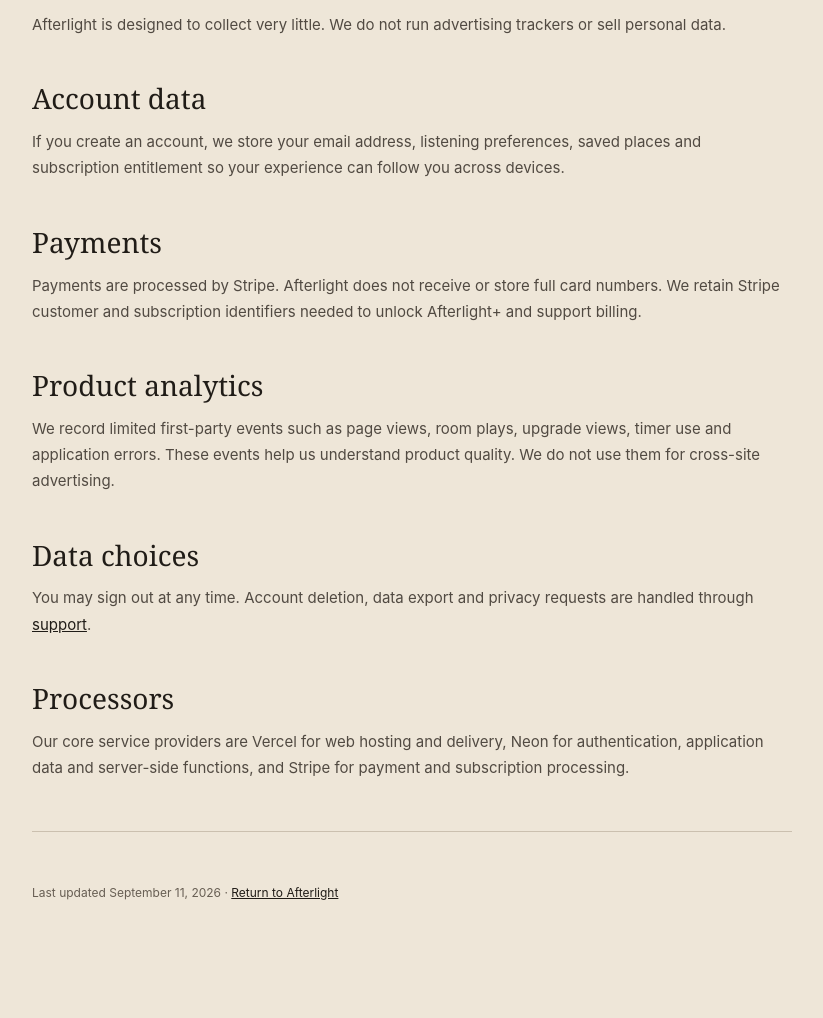
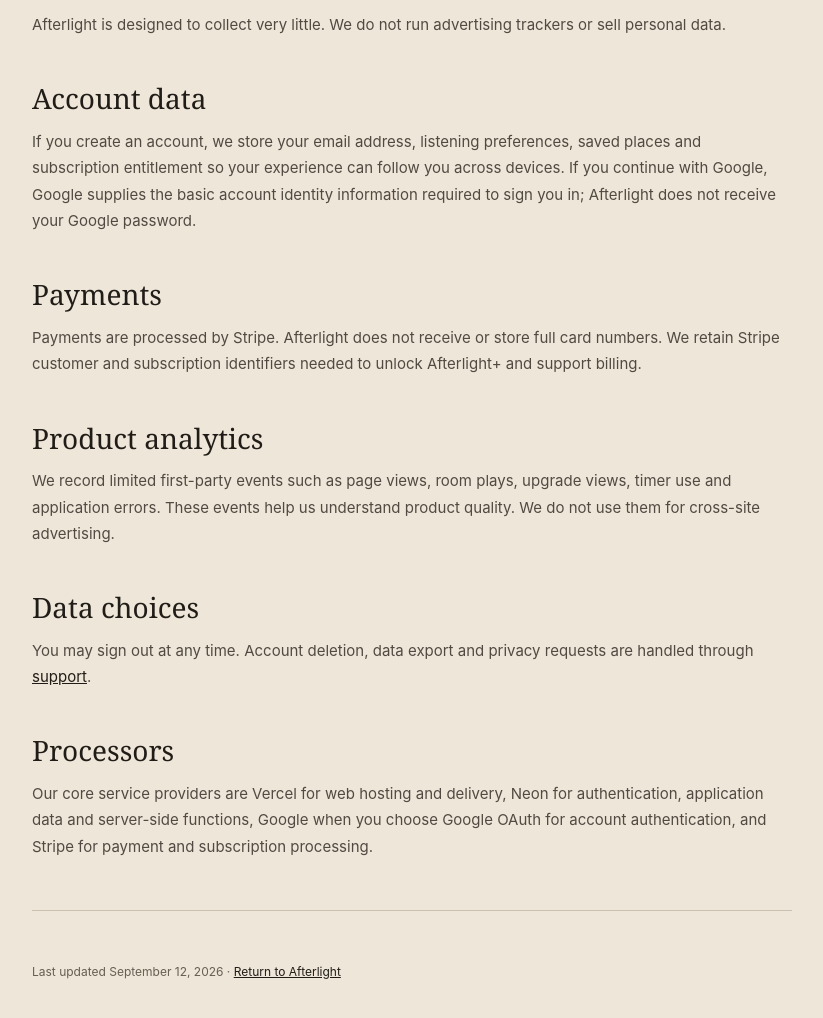
Before and after one commit to rrahul0904/afterlight-radio, a website: page legal/privacy.html in a window 1280 px wide. Shown: the part 340-1358 px from the top of the page, without its empty margins (228-1051 px from the left). Drawn offline with Linux system fonts and the light colour scheme.

Commit message:
docs: disclose Google OAuth authentication

```diff
--- a/legal/privacy.html
+++ b/legal/privacy.html
@@ -14,7 +14,7 @@
 <h1>Privacy, without the fog.</h1>
 <p>Afterlight is designed to collect very little. We do not run advertising trackers or sell personal data.</p>
 <h2>Account data</h2>
-<p>If you create an account, we store your email address, listening preferences, saved places and subscription entitlement so your experience can follow you across devices.</p>
+<p>If you create an account, we store your email address, listening preferences, saved places and subscription entitlement so your experience can follow you across devices. If you continue with Google, Google supplies the basic account identity information required to sign you in; Afterlight does not receive your Google password.</p>
 <h2>Payments</h2>
 <p>Payments are processed by Stripe. Afterlight does not receive or store full card numbers. We retain Stripe customer and subscription identifiers needed to unlock Afterlight+ and support billing.</p>
 <h2>Product analytics</h2>
@@ -22,6 +22,6 @@
 <h2>Data choices</h2>
 <p>You may sign out at any time. Account deletion, data export and privacy requests are handled through <a href="/support/">support</a>.</p>
 <h2>Processors</h2>
-<p>Our core service providers are Vercel for web hosting and delivery, Neon for authentication, application data and server-side functions, and Stripe for payment and subscription processing.</p>
-<hr><p class="fine">Last updated September 11, 2026 · <a href="/">Return to Afterlight</a></p>
+<p>Our core service providers are Vercel for web hosting and delivery, Neon for authentication, application data and server-side functions, Google when you choose Google OAuth for account authentication, and Stripe for payment and subscription processing.</p>
+<hr><p class="fine">Last updated September 12, 2026 · <a href="/">Return to Afterlight</a></p>
 </main></body></html>
```
